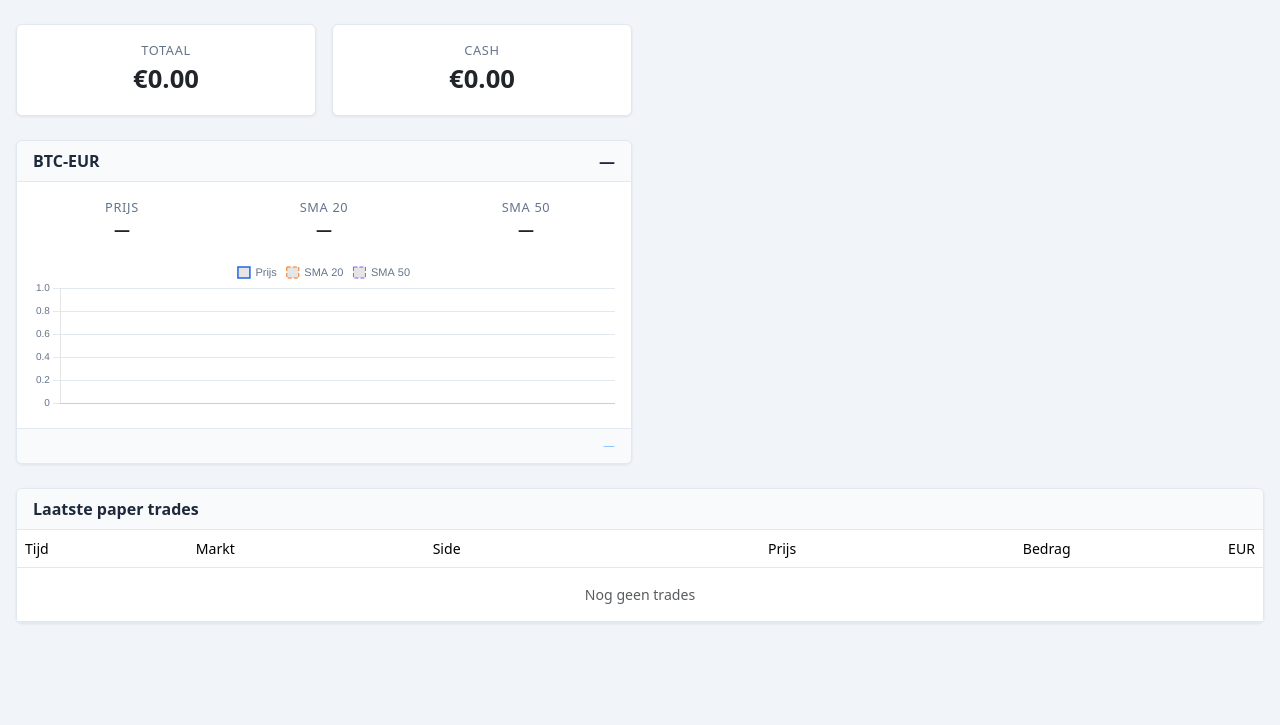
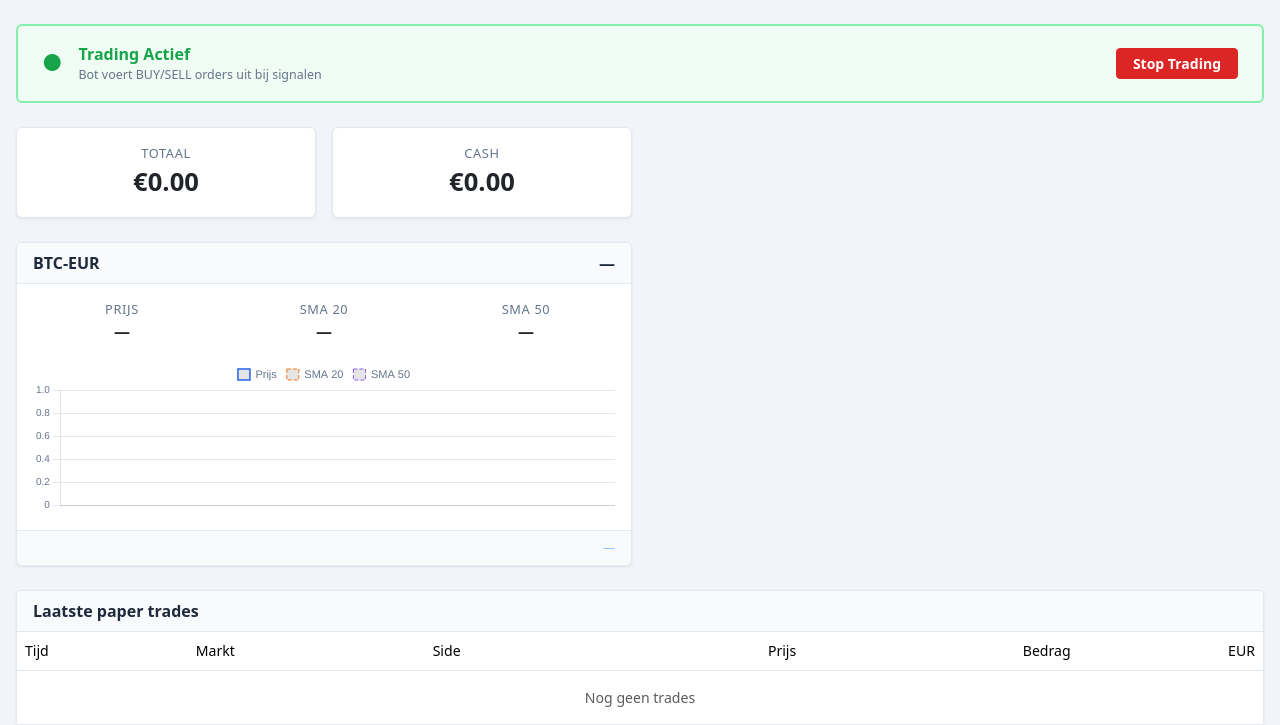
Before and after one commit to MartinDoornbusch/Claude-project, a Flask app: page / in a window 1280 px wide. Shown: the part 56-781 px from the top of the page. Before the commit the page ends 680 px from the top, so only its background shows below. Run offline with Flask 3, Linux system fonts and the light colour scheme; data that the repository does not hold is empty.

Commit message:
Voeg trading guardrail toe op hoofdpagina
- database.py: bot_settings tabel + get/set_trading_paused()
- scheduler.py: controleert pauze voor elke cyclus; signalen blijven
  berekend maar BUY/SELL orders worden geblokkeerd; AI beslissingen
  worden gelogd met executed=False tijdens pauze
- web_dashboard.py: GET /api/trading/status + POST /api/trading/toggle
- index.html: prominente Start/Stop balk bovenaan dashboard; groen
  bij actief, rood bij gepauzeerd; persistente staat via database

https://claude.ai/code/session_01W5SCR99gC6m1g1osKYmJ7Z

```diff
--- a/src/database.py
+++ b/src/database.py
@@ -111,6 +111,11 @@ def init_db() -> None:
                 cash_eur  REAL NOT NULL,
                 pos_eur   REAL NOT NULL,
                 total_eur REAL NOT NULL
+            );
+
+            CREATE TABLE IF NOT EXISTS bot_settings (
+                key   TEXT PRIMARY KEY,
+                value TEXT NOT NULL
             );
 
             CREATE TABLE IF NOT EXISTS backtest_runs (
@@ -479,6 +484,23 @@ def save_backtest_run(
         ))
 
 
+def get_trading_paused() -> bool:
+    """Geeft True terug als trading handmatig gepauzeerd is."""
+    with get_conn() as conn:
+        row = conn.execute(
+            "SELECT value FROM bot_settings WHERE key='trading_paused'"
+        ).fetchone()
+    return row["value"] == "1" if row else False
+
+
+def set_trading_paused(paused: bool) -> None:
+    with get_conn() as conn:
+        conn.execute("""
+            INSERT INTO bot_settings (key, value) VALUES ('trading_paused', ?)
+            ON CONFLICT(key) DO UPDATE SET value=excluded.value
+        """, ("1" if paused else "0",))
+
+
 def save_market_advice(market: str, recommended: bool, confidence: float | None, reasoning: str) -> None:
     now = datetime.utcnow().isoformat()
     with get_conn() as conn:
--- a/src/web_dashboard.py
+++ b/src/web_dashboard.py
@@ -10,7 +10,7 @@ from flask import Flask, render_template, jsonify, request, redirect, url_for
 from src.database import (
     get_latest_signals, get_paper_trades, get_cash, get_position, get_ai_decisions,
     get_watchlist, get_enabled_markets, set_market_enabled, upsert_market_stats, save_market_advice,
-    get_all_paper_trades_asc, get_daily_pnl_series,
+    get_all_paper_trades_asc, get_daily_pnl_series, get_trading_paused, set_trading_paused,
 )
 from src.paper_trader import portfolio_value
 from src.bitvavo_client import get_client
@@ -216,6 +216,18 @@ def api_markets_advise():
         return jsonify({"ok": True, "recommended": list(recommended), "summary": advice.get("summary", "")})
     except Exception as e:
         return jsonify({"error": str(e)}), 500
+
+
+@app.route("/api/trading/status")
+def api_trading_status():
+    return jsonify({"paused": get_trading_paused()})
+
+
+@app.route("/api/trading/toggle", methods=["POST"])
+def api_trading_toggle():
+    paused = not get_trading_paused()
+    set_trading_paused(paused)
+    return jsonify({"paused": paused})
 
 
 @app.route("/api/test_connection")
--- a/templates/index.html
+++ b/templates/index.html
@@ -51,6 +51,22 @@
 </nav>
 
 <div class="container-fluid px-3">
+
+  <!-- Trading Guardrail -->
+  <div class="d-flex align-items-center justify-content-between rounded px-4 py-3 mb-4"
+       id="guardrail-bar" style="border: 2px solid #86efac; background:#f0fdf4; transition: all .3s;">
+    <div class="d-flex align-items-center gap-3">
+      <span id="guardrail-dot" style="font-size:1.4rem; line-height:1;">●</span>
+      <div>
+        <div class="fw-bold" id="guardrail-label" style="font-size:1rem;">Laden...</div>
+        <div style="font-size:.78rem; color:#64748b;" id="guardrail-desc"></div>
+      </div>
+    </div>
+    <button class="btn btn-sm fw-semibold px-3" id="guardrail-btn"
+            style="min-width:120px;" onclick="toggleTrading()" disabled>
+      ...
+    </button>
+  </div>
 
   <!-- Portfolio samenvatting -->
   <div class="row g-3 mb-4">
@@ -209,6 +225,63 @@
 </div>
 
 <script>
+  // ── Trading Guardrail ──
+  function applyGuardrailState(paused) {
+    const bar   = document.getElementById('guardrail-bar');
+    const dot   = document.getElementById('guardrail-dot');
+    const label = document.getElementById('guardrail-label');
+    const desc  = document.getElementById('guardrail-desc');
+    const btn   = document.getElementById('guardrail-btn');
+
+    if (paused) {
+      bar.style.borderColor   = '#fca5a5';
+      bar.style.background    = '#fff1f2';
+      dot.style.color         = '#dc2626';
+      label.textContent       = 'Trading Gepauzeerd';
+      label.style.color       = '#dc2626';
+      desc.textContent        = 'Signalen worden berekend maar geen orders uitgevoerd';
+      btn.textContent         = 'Herstart Trading';
+      btn.style.background    = '#16a34a';
+      btn.style.borderColor   = '#16a34a';
+      btn.style.color         = '#fff';
+    } else {
+      bar.style.borderColor   = '#86efac';
+      bar.style.background    = '#f0fdf4';
+      dot.style.color         = '#16a34a';
+      label.textContent       = 'Trading Actief';
+      label.style.color       = '#16a34a';
+      desc.textContent        = 'Bot voert BUY/SELL orders uit bij signalen';
+      btn.textContent         = 'Stop Trading';
+      btn.style.background    = '#dc2626';
+      btn.style.borderColor   = '#dc2626';
+      btn.style.color         = '#fff';
+    }
+    btn.disabled = false;
+  }
+
+  async function toggleTrading() {
+    const btn = document.getElementById('guardrail-btn');
+    btn.disabled = true;
+    btn.textContent = '...';
+    try {
+      const r = await fetch(BASE_URL + '/api/trading/toggle', {method: 'POST'});
+      const d = await r.json();
+      applyGuardrailState(d.paused);
+    } catch(e) {
+      btn.disabled = false;
+      alert('Fout: ' + e.message);
+    }
+  }
+
+  // Laad initiële status
+  fetch(BASE_URL + '/api/trading/status')
+    .then(r => r.json())
+    .then(d => applyGuardrailState(d.paused))
+    .catch(() => {
+      document.getElementById('guardrail-label').textContent = 'Status onbekend';
+      document.getElementById('guardrail-btn').disabled = false;
+    });
+
   // Klok
   function updateClock() {
     document.getElementById('clock').textContent = new Date().toLocaleTimeString('nl-NL');
```
Also changed, not shown: src/scheduler.py (+13 -5 lines).
